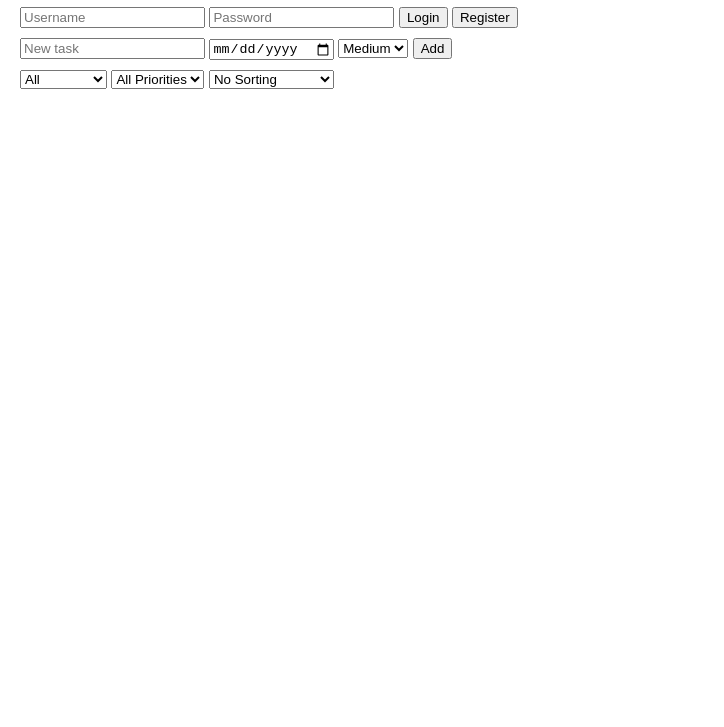
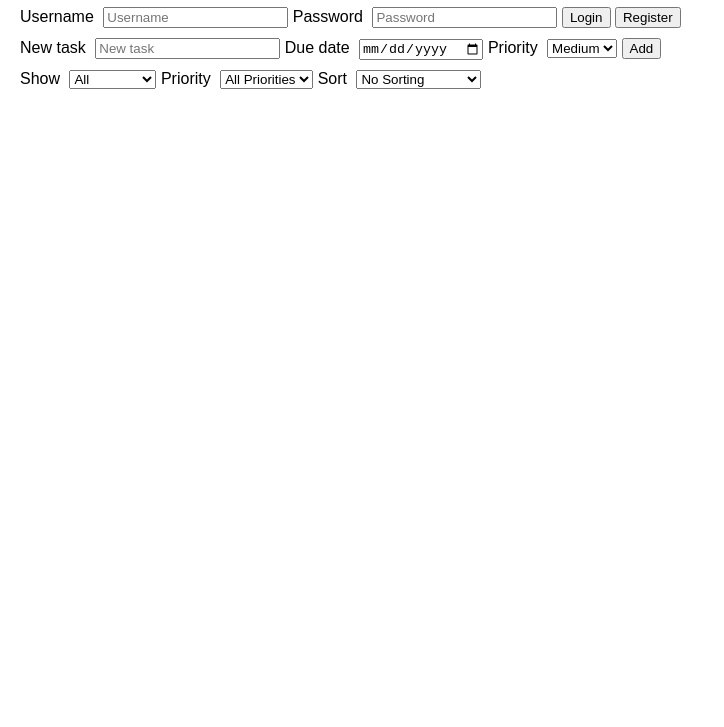
Before and after one commit to Skulk2Fade/WebTaskTracker, a website: page public/index.html in a window 1280 px wide. Shown: the part 73-800 px from the top of the page, without its empty margins (0-724 px from the left). Drawn offline with Linux system fonts and the light colour scheme; no server answers.

Commit message:
Add labels and aria attributes for accessibility

```diff
--- a/public/index.html
+++ b/public/index.html
@@ -10,11 +10,13 @@
   <h1>Task Tracker</h1>
     <div id="auth">
       <div id="login-form">
+        <label for="username-input">Username</label>
         <input type="text" id="username-input" placeholder="Username">
+        <label for="password-input">Password</label>
         <input type="password" id="password-input" placeholder="Password">
         <button id="login-button">Login</button>
         <button id="register-button">Register</button>
-        <div id="login-error" class="error"></div>
+        <div id="login-error" class="error" aria-live="polite"></div>
       </div>
       <div id="user-info" style="display:none;">
       Logged in as <span id="current-user"></span>
@@ -22,8 +24,11 @@
     </div>
   </div>
   <div id="task-form">
+    <label for="task-input">New task</label>
     <input type="text" id="task-input" placeholder="New task">
+    <label for="due-date-input">Due date</label>
     <input type="date" id="due-date-input">
+    <label for="priority-select">Priority</label>
     <select id="priority-select">
       <option value="high">High</option>
       <option value="medium" selected>Medium</option>
@@ -32,17 +37,20 @@
     <button id="add-button">Add</button>
   </div>
   <div id="controls">
+    <label for="status-filter">Show</label>
     <select id="status-filter">
       <option value="all">All</option>
       <option value="active">Active</option>
       <option value="completed">Completed</option>
     </select>
+    <label for="priority-filter">Priority</label>
     <select id="priority-filter">
       <option value="all">All Priorities</option>
       <option value="high">High</option>
       <option value="medium">Medium</option>
       <option value="low">Low</option>
     </select>
+    <label for="sort-select">Sort</label>
     <select id="sort-select">
       <option value="">No Sorting</option>
       <option value="dueDate">Sort by Due Date</option>
--- a/public/style.css
+++ b/public/style.css
@@ -33,3 +33,8 @@ body {
   color: red;
   margin-top: 5px;
 }
+
+label {
+  margin-right: 5px;
+  display: inline-block;
+}
```
